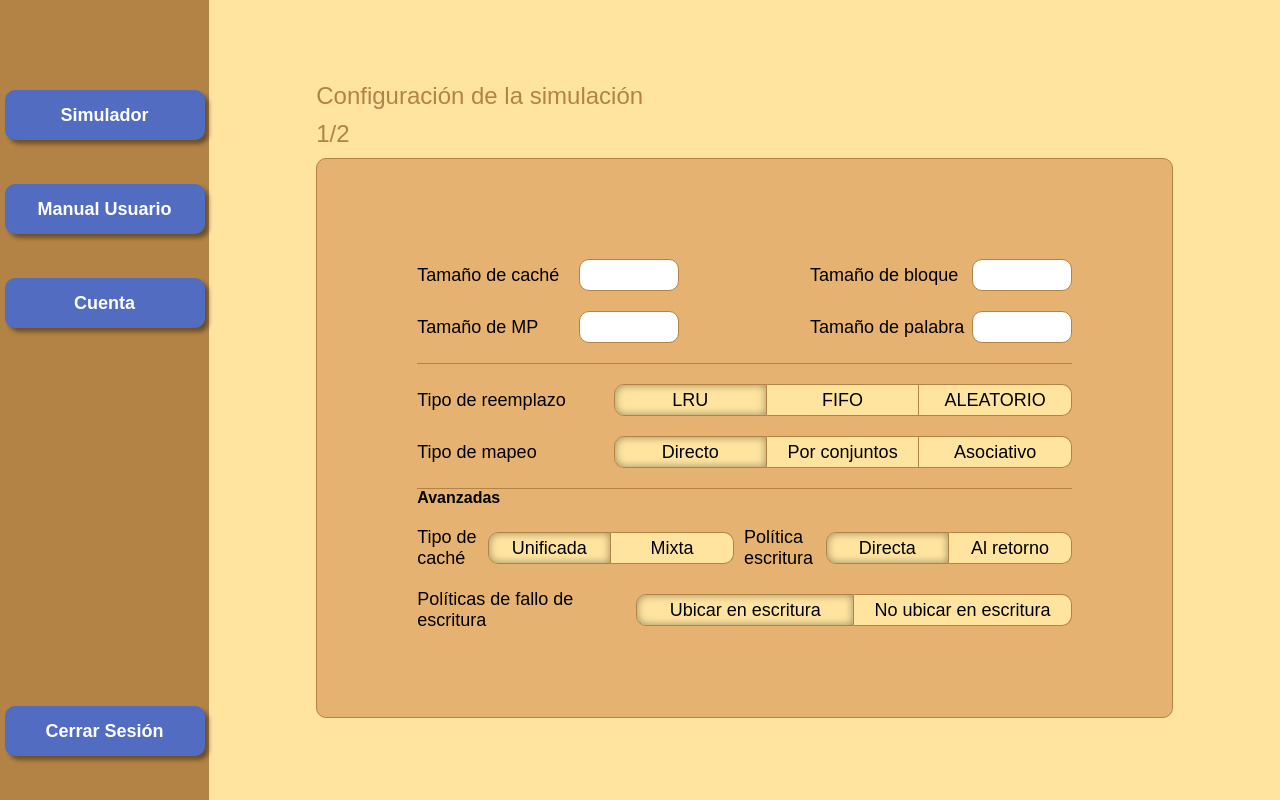
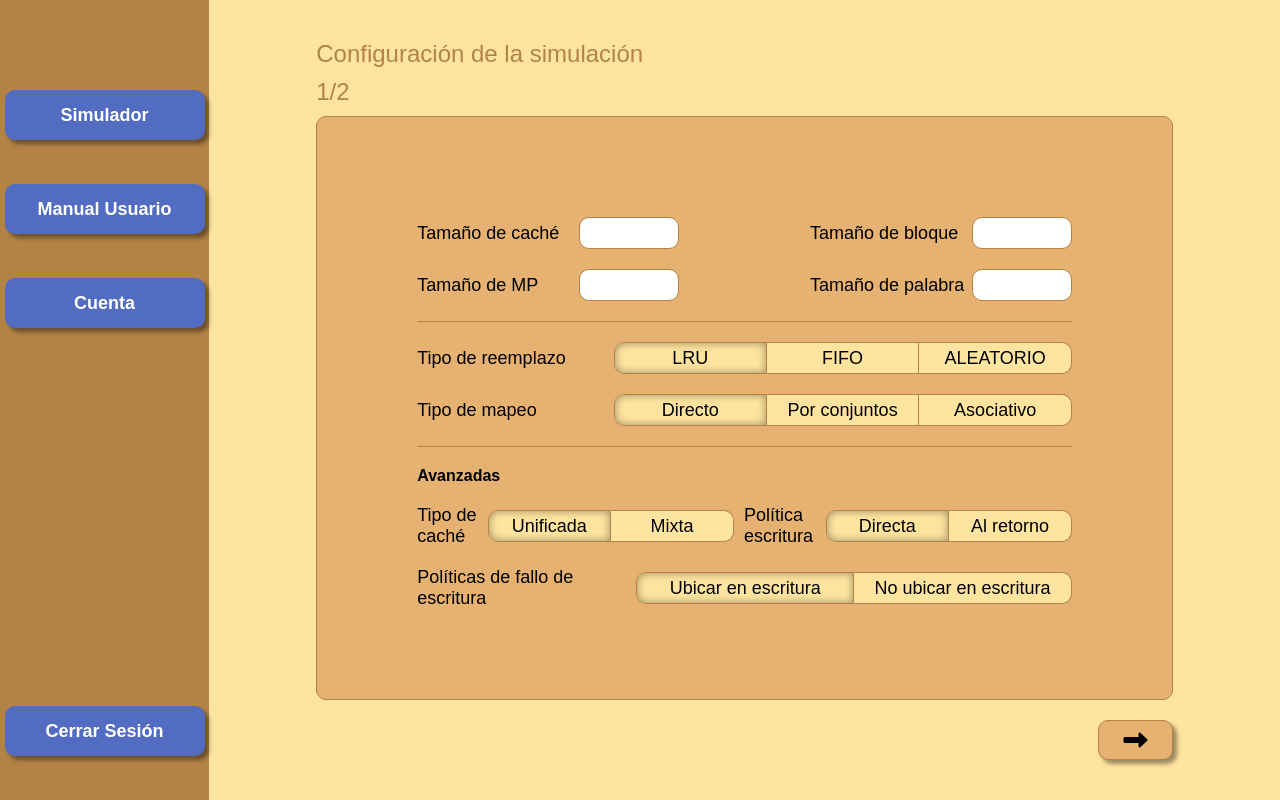
Before and after one commit to eloy98g/cache-simulator, a React app: page /dashboard in a window 1280 px wide. Both pictures are taken after a click on the button "Simulador". Built offline with nearby package versions, Linux system fonts and the light colour scheme.

Commit message:
inout style changed and nxet button added

```diff
--- a/package.json
+++ b/package.json
@@ -26,6 +26,7 @@
     "prettier": "^2.2.0",
     "react": "^17.0.1",
     "react-dom": "^17.0.1",
+    "react-icons": "^4.2.0",
     "react-router-dom": "^5.2.0"
   },
   "devDependencies": {
--- a/src/components/SimulatorInput.jsx
+++ b/src/components/SimulatorInput.jsx
@@ -43,8 +43,11 @@ const SimulatorInput = () => {
             items={['Directo', 'Por conjuntos', 'Asociativo']}
           />
         </div>
-        <div className="sim-separator" style={{ marginTop: '20px' }} />
-        <b style={{ marginTop: '20px' }}>Avanzadas</b>
+        <div
+          className="sim-separator"
+          style={{ marginTop: '20px', marginBottom: '20px' }}
+        />
+        <b>Avanzadas</b>
         <div style={{ marginTop: '20px' }} className="content-row">
           <p className="sim-title" style={{ marginRight: '10px' }}>
             Tipo de caché
@@ -66,6 +69,11 @@ const SimulatorInput = () => {
           />
         </div>
       </div>
+      <div className="but-next-cont">
+        <button type="button" className="button-next" onClick={() => {}}>
+          <i className="fas fa-long-arrow-alt-right" />
+        </button>
+      </div>
     </div>
   );
 };
--- a/src/styles/components/SimulatorInput.scss
+++ b/src/styles/components/SimulatorInput.scss
@@ -7,8 +7,8 @@
   align-items: flex-start;
   width: 80%;
   max-width: 900px;
-  height: 70%;
-  max-height: 600;
+  height: 90%;
+  max-height: 800px;
 }
 
 .sim-content{
@@ -18,12 +18,17 @@
   border: 1px solid $primary-darken;
   border-radius: 10px;
   display: column;
-  padding-bottom: 100px;
+  padding-bottom: 50px;
   padding-top: 100px;
   padding-left: 100px;
   padding-right: 100px;
+  overflow: scroll;
+  overflow-x: hidden;
 }
 
+.sim-content::-webkit-scrollbar {
+  display: none;
+}
 .text{
   font-size: 24px;
   font-weight: lighter;
@@ -68,3 +73,26 @@
   width: 100%;
   border-bottom: 1px solid $primary-darken;
 }
+
+.but-next-cont{
+  margin-top: 20px;
+  width: 100%;
+  display: flex;
+  flex-direction: row;
+  justify-content: flex-end;
+}
+
+.button-next{
+  width: 75px;
+  height: 40px;
+  background-color: $primary;
+  border: 1px solid $primary-darken;
+  border-radius: 10px;
+  font-size: 24px;
+  display: flex;
+  justify-content: center;
+  align-items: center;
+  box-shadow: 4px 4px 4px rgba(0, 0, 0, 0.4);
+  cursor: pointer;
+  outline: none;
+}
```
Also changed, not shown: 1 other file (tests, documents, lock files or other folders).
